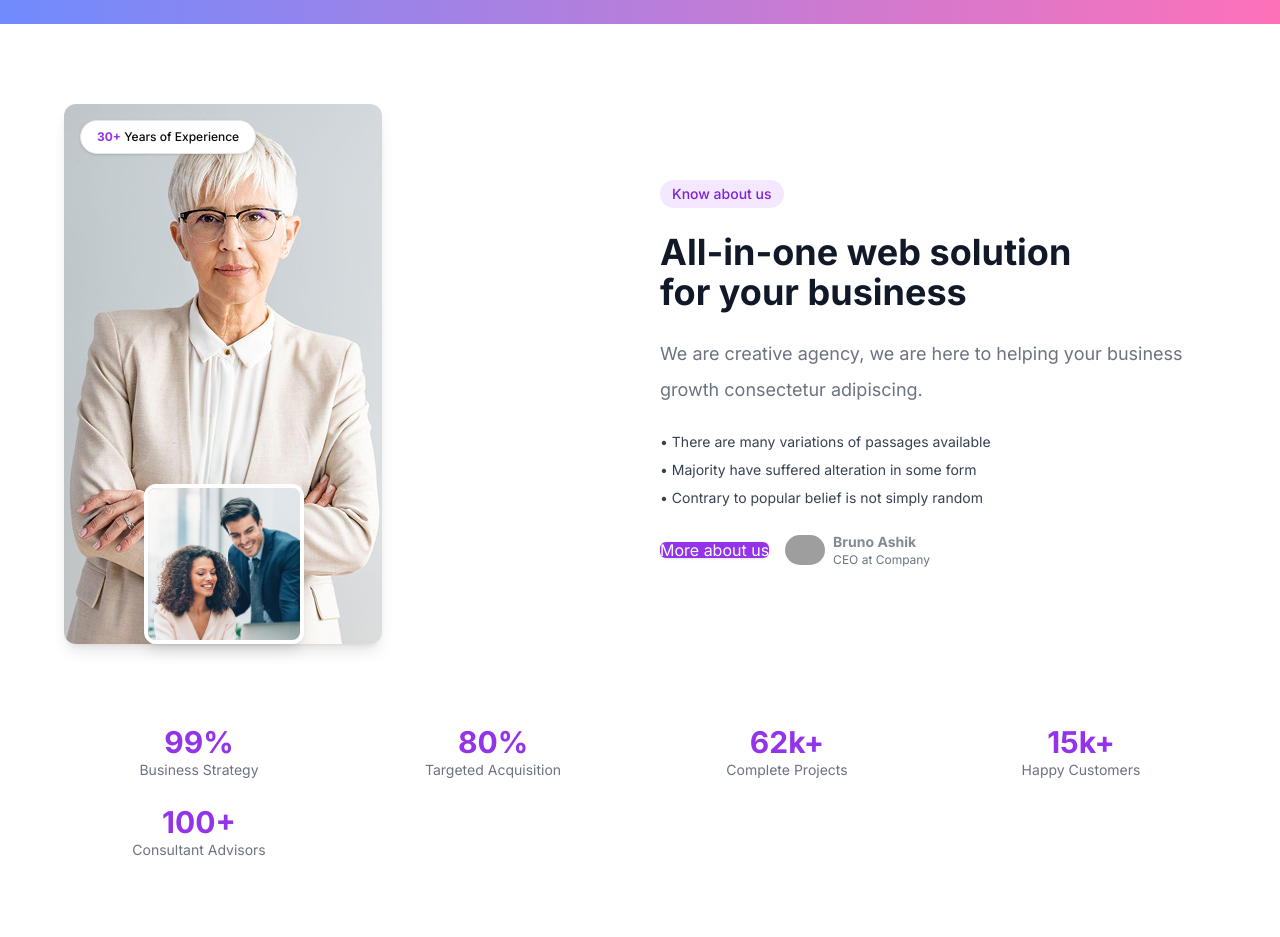
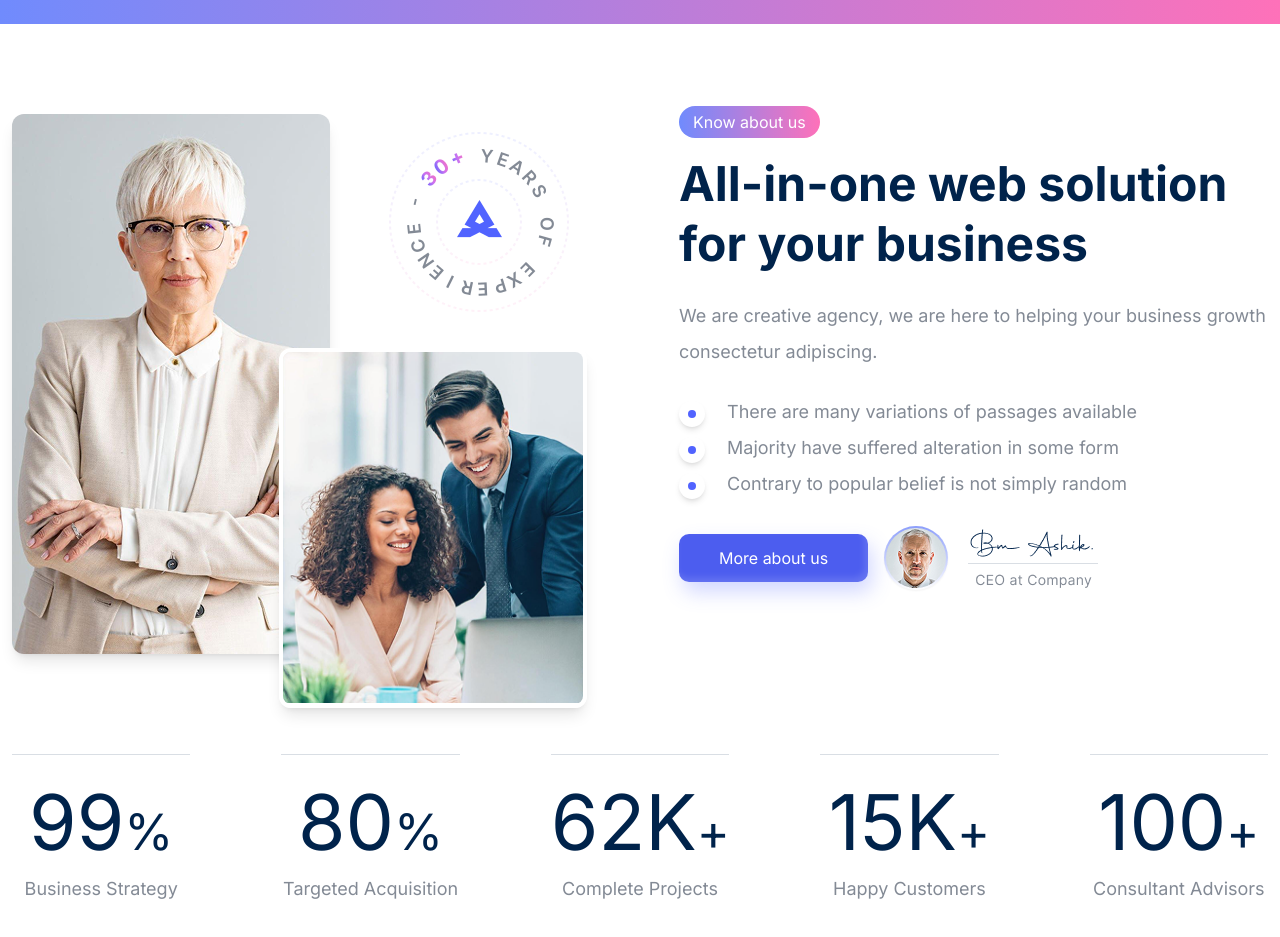
Before and after one commit to imranprof/rainbow-themes, a Next.js app: page / in a window 1280 px wide. Shown: the part 1021-1958 px from the top of the page. After the commit the page ends 1928 px from the top, so only its background shows below. Built offline with nearby package versions, Linux system fonts and the light colour scheme; grey boxes are pictures that could not be loaded.

Commit message:
feat: complete about section

```diff
--- a/src/components/about/About.tsx
+++ b/src/components/about/About.tsx
@@ -2,6 +2,11 @@ import { TAboutSection } from '@/types';
 
 import Image from 'next/image';
 import { Button } from '@/components/ui/button';
+import SectionTitle from "@/components/title/SectionTitle";
+import Link from 'next/link';
+import { cn } from '@/lib/utils';
+import { buttonVariants } from '@/components/ui/button';
+
 
 type Props = {
   aboutData: TAboutSection;
@@ -10,10 +15,9 @@ type Props = {
 export default function About({ aboutData }: Props) {
   console.log(aboutData)
   return (
-    <section className="relative py-20 px-4 md:px-16">
-      <div className="max-w-7xl mx-auto grid md:grid-cols-2 gap-10 items-center">
-
-        <div className="relative w-full">
+    <section className="relative pt-[90px]">
+      <div className="inner-container grid lg:grid-cols-2 gap-[78px] ">
+        <div className="relative w-full xl:max-w-[575px]">
           <Image
             src={aboutData.image1}
             alt="Business Leader"
@@ -21,7 +25,7 @@ export default function About({ aboutData }: Props) {
             height={540}
             className="rounded-xl shadow-lg"
           />
-          <div className="absolute bottom-0 left-20 w-40 h-40 rounded-xl shadow-lg overflow-hidden border-4 border-white">
+          <div className="absolute bottom-[-10%] right-0 w-[308px] h-[360px] rounded-xl shadow-lg overflow-hidden border-4 border-white">
             <Image
               src={aboutData.image2}
               alt="Team Meeting"
@@ -30,69 +34,75 @@ export default function About({ aboutData }: Props) {
               className="object-cover"
             />
           </div>
-          <div className="absolute top-4 left-4 bg-white px-4 py-2 rounded-full border shadow text-xs font-medium">
-            <span className="text-purple-600 font-bold">30+</span> Years of Experience
+          <div className="w-[150px] h-[150px] xl:w-[215px] xl:h-[215px] absolute top-0 right-0 ">
+            <Image
+              src={aboutData.exp_img}
+              alt="Team Meeting"
+              width={430}
+              height={430}
+              className="object-cover "
+            />
           </div>
         </div>
 
         {/* Right - Content */}
         <div className="space-y-6">
-          <span className="inline-block px-3 py-1 text-sm font-medium bg-purple-100 text-purple-700 rounded-full">
+          <Link href={"#"} className="bg-[linear-gradient(90deg,_#708BFD_0%,_#FE71B9_100%)] text-white px-[14px] py-[6px] rounded-[48px]">
             Know about us
-          </span>
-          <h2 className="text-3xl md:text-4xl font-bold text-gray-900">
-            All-in-one web solution<br />for your business
-          </h2>
-          <p className="text-gray-500">
-            We are creative agency, we are here to helping your business growth consectetur adipiscing.
+          </Link>
+          <SectionTitle title={aboutData.heading} className="max-w-[550px]" />
+          <p className="">
+            {aboutData.description}
           </p>
-          <ul className="space-y-2 text-gray-700 text-sm">
-            <li>• There are many variations of passages available</li>
-            <li>• Majority have suffered alteration in some form</li>
-            <li>• Contrary to popular belief is not simply random</li>
+          <ul className="">
+            {aboutData.features.map((item, index) => (
+              <li className="leading-[2] text-[18px] text-text-2" key={index}><span className="inline-flex justify-center items-center w-[26px] h-[26px] bg-white shadow-md rounded-full me-[17px]"><span className="inline-block bg-text-3 h-2 w-2 rounded-full"></span></span> {item}</li>
+            ))}
+
           </ul>
 
           <div className="flex items-center space-x-4 mt-4">
-            <Button className="bg-purple-600 text-white">More about us</Button>
-            <div className="flex items-center space-x-2">
-              <Image
-                src="/images/ceo.png"
-                alt="CEO"
-                width={40}
-                height={40}
-                className="rounded-full"
-              />
+            <Link href={"#"} className={cn(buttonVariants({ variant: "primaryBlue" }), "text-white px-10 py-4 rounded-[10px]")}>
+              {aboutData.cta.text}
+            </Link>
+            <div className="flex items-center">
+              <div className="p-[2px] rounded-full bg-gradient-to-b from-[#0F34F87A] to-[#091F9200] shadow-sm me-5">
+                <Image
+                  src={aboutData.ceoDetails.avatar}
+                  alt="ceo-avatar"
+                  width={60}
+                  height={60}
+                  className="rounded-full"
+                />
+              </div>
               <div>
-                <p className="text-sm font-semibold">Bruno Ashik</p>
-                <p className="text-xs text-gray-500">CEO at Company</p>
+                <Image
+                  src={aboutData.ceoDetails.signature}
+                  alt="ceo-signature"
+                  width={130}
+                  height={59}
+                />
               </div>
             </div>
           </div>
         </div>
       </div>
 
-      {/* Stats Section */}
-      <div className="grid grid-cols-2 sm:grid-cols-4 gap-6 mt-20 text-center">
-        <div>
-          <h3 className="text-3xl font-bold text-purple-600">99%</h3>
-          <p className="text-sm text-gray-500">Business Strategy</p>
-        </div>
-        <div>
-          <h3 className="text-3xl font-bold text-purple-600">80%</h3>
-          <p className="text-sm text-gray-500">Targeted Acquisition</p>
-        </div>
-        <div>
-          <h3 className="text-3xl font-bold text-purple-600">62k+</h3>
-          <p className="text-sm text-gray-500">Complete Projects</p>
-        </div>
-        <div>
-          <h3 className="text-3xl font-bold text-purple-600">15k+</h3>
-          <p className="text-sm text-gray-500">Happy Customers</p>
-        </div>
-        <div className="col-span-2 sm:col-span-1">
-          <h3 className="text-3xl font-bold text-purple-600">100+</h3>
-          <p className="text-sm text-gray-500">Consultant Advisors</p>
-        </div>
+      <div className="grid grid-cols-3 xl:grid-cols-5 gap-x-[91px] gap-y-5 mt-[100px] text-center inner-container">
+        {aboutData.stats.map((item, index) => (
+          <div key={index}>
+            <h3 className="text-[clamp(40px,6vw,80px)] text-text leading-[1.25] pt-5 border-t border-border-2/15 ">
+              {item.value}
+              {(index === 0 || index === 1) ? (
+                <span className="text-[clamp(24px,4vw,50px)] ">%</span>
+              ) : (
+                <span className="text-[clamp(24px,4vw,50px)] ">+</span>
+              )}
+            </h3>
+            <p className="text-text-2">{item.label}</p>
+          </div>
+        ))}
+
       </div>
     </section>
   );
--- a/src/components/header/Header.tsx
+++ b/src/components/header/Header.tsx
@@ -1,6 +1,8 @@
 import TopBar from "@/components/header/TopBar"
-import { Button } from "../ui/button"
 import NavMenu from "./NavMenu"
+import Link from "next/link"
+import { cn } from "@/lib/utils"
+import { buttonVariants } from "../ui/button"
 
 
 const Header = () => {
@@ -20,9 +22,9 @@ const Header = () => {
           </span>
         </span>
         <NavMenu />
-        <Button variant={"primaryBlue"} className="text-white px-5 py-3 rounded-[10px] text-[14px] leading-[1.25] tracking-[-1%]">
+        <Link href={"#"} className={cn(buttonVariants({ variant: "primaryBlue" }), "text-white px-5 py-3 rounded-[10px] text-[14px] leading-[1.25] tracking-[-1%]")} >
           Get a free quote
-        </Button>
+        </Link>
       </div>
     </header>
   )
--- a/src/components/hero/Hero.tsx
+++ b/src/components/hero/Hero.tsx
@@ -2,6 +2,9 @@ import Image from "next/image";
 import { Button } from "../ui/button";
 import { LiaPhoneVolumeSolid } from "react-icons/lia";
 import { FaPlay } from "react-icons/fa6";
+import { buttonVariants } from "../ui/button";
+import Link from "next/link";
+import { cn } from "@/lib/utils";
 
 const Hero = () => {
   return (
@@ -10,7 +13,7 @@ const Hero = () => {
         <div className="content_left">
           <div className="">
             <div className="title_wrapper relative max-w-[1007px]">
-              <h1 className="text-text text-[100px] leading-[110%] tracking-[-2%] font-semibold inline">
+              <h1 className="text-text text-[clamp(32px,8vw,100px)] leading-[110%] tracking-[-2%] font-semibold inline">
                 We shape the future of{" "}
                 <span className="bg-[linear-gradient(90deg,_#5163FF_8.38%,_#C872F2_35.8%,_#FE71B9_59.75%)] bg-clip-text text-transparent">
                   business
@@ -21,14 +24,14 @@ const Hero = () => {
                 alt="rocket-icon"
                 width={92}
                 height={92}
-                className="inline-flex ms-[5px] mt-[-46px]"
+                className="lg:inline-flex ms-[5px] mt-[-46px] hidden"
               />
               <Image
                 src={"/assets/imgs/icon/celebrate.png"}
                 alt="celebrate-icon"
                 width={92}
                 height={92}
-                className="absolute top-[-50px] right-[-50px]"
+                className="absolute top-[-50px] right-[-50px] hidden lg:block"
               />
 
             </div>
@@ -41,9 +44,9 @@ const Hero = () => {
 
           <div className="bottom_left mt-[50px]">
             <div className="flex gap-[30px] items-center">
-              <Button variant={"primaryBlue"} className="text-white !px-10 !py-4 !text-[18px] !leading-[1.82] font-semibold font-primary">
+              <Link href={"#"} className={cn(buttonVariants({ variant: "primaryBlue" }), "text-white !px-10 !py-4 !text-[18px] !leading-[1.82] font-semibold font-primary")}>
                 Explore more
-              </Button>
+              </Link>
               <div className="flex items-center gap-[10px]">
                 <div className="icon w-[50px] h-[50px] flex justify-center items-center rounded-full border-[2px] border-border-2/10">
                   <LiaPhoneVolumeSolid className="text-text-3" />
--- /dev/null
+++ b/src/components/title/SectionTitle.tsx
@@ -0,0 +1,20 @@
+import { cn } from "@/lib/utils";
+
+const SectionTitle = ({
+  title,
+  className,
+  animation = "",
+}: {
+  title: string;
+  className?: string;
+  animation?: string;
+}) => {
+  return (
+    <h2 className={cn("text-[clamp(28px,5vw,48px)] font-semibold text-text leading-[3.75rem]", animation, className)}>
+      {title}
+    </h2>
+
+  );
+};
+
+export default SectionTitle;
--- a/src/content/about.json
+++ b/src/content/about.json
@@ -2,6 +2,7 @@
   "aboutData": {
     "image1": "/assets/imgs/about/steptodown-23.png",
     "image2": "/assets/imgs/about/Image-2.png",
+    "exp_img": "/assets/imgs/about/Comapny_Experience.png",
     "heading": "All-in-one web solution for your business",
     "description": "We are creative agency, we are here to helping your business growth consectetur adipiscing.",
     "features": [
@@ -18,23 +19,23 @@
     },
     "stats": [
       {
-        "value": "99%",
+        "value": "99",
         "label": "Business Strategy"
       },
       {
-        "value": "80%",
+        "value": "80",
         "label": "Targeted Acquisition"
       },
       {
-        "value": "62K+",
+        "value": "62K",
         "label": "Complete Projects"
       },
       {
-        "value": "15K+",
+        "value": "15K",
         "label": "Happy Customers"
       },
       {
-        "value": "100+",
+        "value": "100",
         "label": "Consultant Advisors"
       }
     ]
--- a/src/types/index.d.ts
+++ b/src/types/index.d.ts
@@ -1,6 +1,7 @@
 export type TAboutSection = {
   image1: string;
   image2: string;
+  exp_img: string;
   heading: string;
   description: string;
   features: string[];
```
Also changed, not shown: public/assets/imgs/about/Comapny_Experience.png (added).
